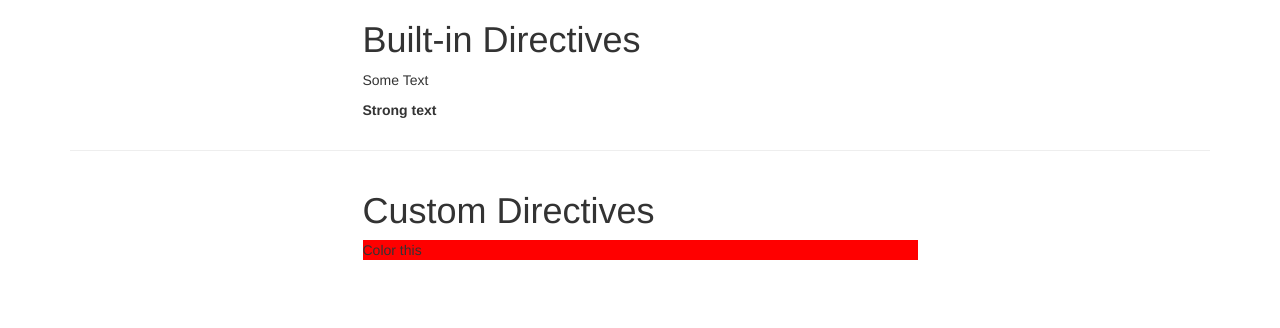
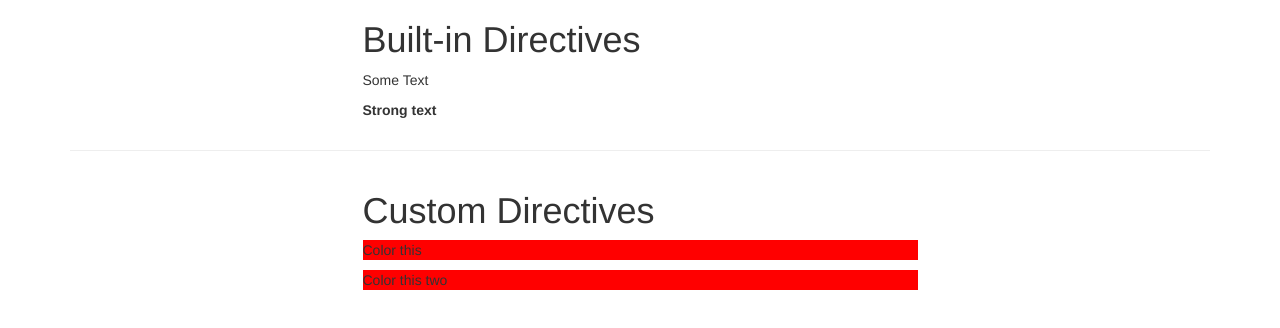
Before and after one commit to bufface/u-ms-vue, a Vue app in the folder directives/: page / in a window 1280 px wide. Shown: the top 328 px of the page. Built offline with nearby package versions, Linux system fonts and the light colour scheme.

Commit message:
9. Registering Directives Locally

```diff
--- a/directives/src/App.vue
+++ b/directives/src/App.vue
@@ -12,7 +12,32 @@
       <div class="col-xs-12 col-sm-8 col-sm-offset-2 col-md-6 col-md-offset-3">
         <h1>Custom Directives</h1>
         <p v-highlight:background.delay="'red'">Color this</p>
+        <p v-local-highligth:background.delay="'red'">Color this two</p>
       </div>
     </div>
   </div>
 </template>
+
+<script>
+export default {
+  directives: {
+    "local-highligth": {
+      // eslint-disable-next-line
+      bind(el, binding, vnode) {
+        let delay = 0;
+        if (binding.modifiers["delay"]) {
+          delay = 3000;
+        }
+
+        setTimeout(() => {
+          if (binding.arg === "background") {
+            el.style.background = binding.value;
+          } else {
+            el.style.color = binding.value;
+          }
+        }, delay);
+      }
+    }
+  }
+};
+</script>
--- a/directives/src/main.js
+++ b/directives/src/main.js
@@ -20,7 +20,6 @@ Vue.directive('highlight', {
         el.style.color = binding.value
       }
     }, delay);
-
   }
 })
 
```
